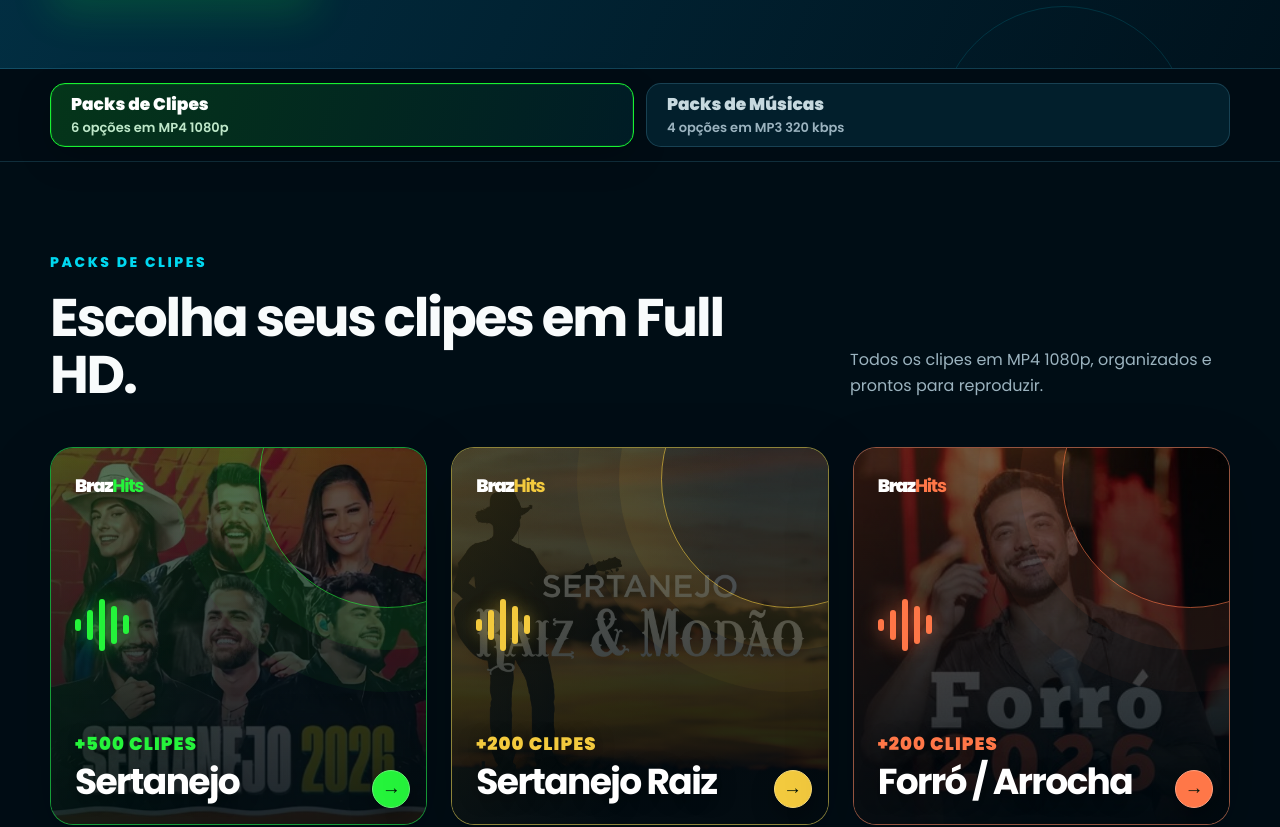
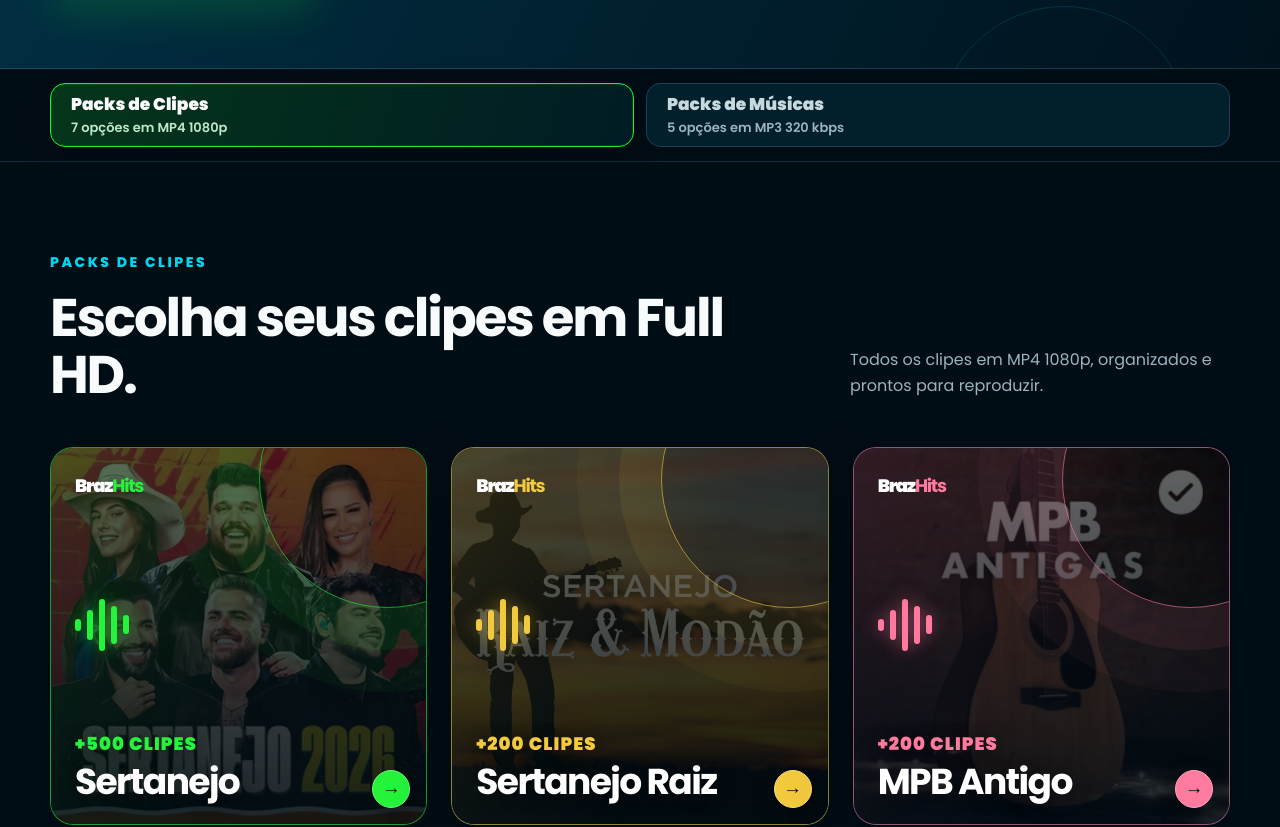
Before and after one commit to anthonyenzo/lp-lojabraz, a Next.js app: page / in a window 1280 px wide. Shown: the part 635-1462 px from the top of the page. Built offline with nearby package versions, Linux system fonts and the light colour scheme.

Commit message:
Add MPB packs to store catalog

```diff
--- a/app/globals.css
+++ b/app/globals.css
@@ -406,6 +406,7 @@ a:hover .arrow { transform: translateX(4px); }
 .tone-cyan .pack-cover { --accent: #00d8f0; }
 .tone-violet .pack-cover { --accent: #a886ff; }
 .tone-blue .pack-cover { --accent: #5f9dff; }
+.tone-rose .pack-cover { --accent: #ff7a9f; }
 
 .help-strip {
   border-block: 1px solid var(--line);
--- a/app/page.tsx
+++ b/app/page.tsx
@@ -12,6 +12,7 @@ type Pack = {
 const clipPacks: Pack[] = [
   { id: "clips-sertanejo", name: "Sertanejo", label: "Pack de Clipes Sertanejo", tone: "lime", image: "pack-sertanejo-2026.jpg", checkout: "https://checkout.brazhits.com.br/checkout/cms3nyhqu00q101ojp5uriham?offer=7JM1ZJ5", quantity: "+500 CLIPES", quality: "MP4 1080p", type: "clips" },
   { id: "clips-sertanejo-raiz", name: "Sertanejo Raiz", label: "Pack de Clipes Sertanejo Raiz", tone: "amber", image: "pack-sertanejo-raiz-modao.jpg", checkout: "https://checkout.brazhits.com.br/checkout/cms3qwbhf02ey01q2uric6p6b?offer=ct9lej3", quantity: "+200 CLIPES", quality: "MP4 1080p", type: "clips" },
+  { id: "clips-mpb-antigo", name: "MPB Antigo", label: "Pack de Clipes MPB Antigo", tone: "rose", image: "pack-mpb-antigo.jpg", checkout: "https://checkout.brazhits.com.br/checkout/cmsufz27u06cd01pzpp5wjgbk?offer=zlpfum6", quantity: "+200 CLIPES", quality: "MP4 1080p", type: "clips" },
   { id: "clips-forro-arrocha", name: "Forró / Arrocha", label: "Pack de Clipes Forró + Arrocha", tone: "orange", image: "pack-forro-arrocha-2026.jpg", checkout: "https://checkout.brazhits.com.br/checkout/cms50qbo101h701pxcrnwl7zn?offer=142tf5w", quantity: "+200 CLIPES", quality: "MP4 1080p", type: "clips" },
   { id: "clips-pagode", name: "Pagode", label: "Pack de Clipes Pagode", tone: "cyan", image: "pack-pagode-2026.jpg", checkout: "https://checkout.brazhits.com.br/checkout/cms50tr7p01jg01pxv6hv8di0?offer=3wkrmwo", quantity: "+200 CLIPES", quality: "MP4 1080p", type: "clips" },
   { id: "clips-rock-nacional", name: "Rock Nacional", label: "Pack de Clipes Rock Nacional", tone: "violet", image: "pack-rock-nacional.jpg", checkout: "https://checkout.brazhits.com.br/checkout/cms514n1801rx01ocfhh2ar5y?offer=d58z8ku", quantity: "+200 CLIPES", quality: "MP4 1080p", type: "clips" },
@@ -21,6 +22,7 @@ const clipPacks: Pack[] = [
 const musicPacks: Pack[] = [
   { id: "musicas-sertanejo", name: "Sertanejo 2026", label: "Pack de Músicas Sertanejo", tone: "lime", image: "musicas-sertanejo-2026.png", checkout: "https://checkout.brazhits.com.br/checkout/cmsdixa8e0n4w01omtl42bd2t?offer=4qvvse2", quantity: "+500 MÚSICAS", quality: "MP3 320 kbps", type: "musicas" },
   { id: "musicas-sertanejo-raiz", name: "Sertanejo Raiz", label: "Pack de Músicas Sertanejo Raiz", tone: "amber", image: "musicas-sertanejo-raiz-modao.png", checkout: "https://checkout.brazhits.com.br/checkout/cmseva9y80d1301pvob0fcl3e?offer=av91syt", quantity: "+500 MÚSICAS", quality: "MP3 320 kbps", type: "musicas" },
+  { id: "musicas-mpb-antigo", name: "MPB Antigo", label: "Pack de Músicas MPB Antigo", tone: "rose", image: "musicas-mpb-antigo.jpg", checkout: "https://checkout.brazhits.com.br/checkout/cmsuhszbh07ho01pzarg3bwlc?offer=i9a1fy7", quantity: "+500 MÚSICAS", quality: "MP3 320 kbps", type: "musicas" },
   { id: "musicas-gospel", name: "Gospel 2026", label: "Pack de Músicas Gospel", tone: "blue", image: "musicas-gospel-2026.png", checkout: "https://checkout.brazhits.com.br/checkout/cmsfh75xe090801oib5gfw1te?offer=zzn196z", quantity: "+500 MÚSICAS", quality: "MP3 320 kbps", type: "musicas" },
   { id: "musicas-rock-nacional", name: "Rock Nacional", label: "Pack de Músicas Rock Nacional", tone: "violet", image: "musicas-rock-nacional.png", checkout: "https://checkout.brazhits.com.br/checkout/cmsfhjb36094h01oi0dsomtab?offer=kc43nl3", quantity: "+500 MÚSICAS", quality: "MP3 320 kbps", type: "musicas" },
 ];
@@ -61,10 +63,10 @@ export default function Home() {
       <nav className="catalog-nav" aria-label="Escolha o tipo de Pack">
         <div className="shell catalog-switch">
           <button className={isClips ? "active" : ""} type="button" aria-pressed={isClips} onClick={() => selectCatalog("clips")}>
-            <span>Packs de Clipes</span><small>6 opções em MP4 1080p</small>
+            <span>Packs de Clipes</span><small>7 opções em MP4 1080p</small>
           </button>
           <button className={!isClips ? "active" : ""} type="button" aria-pressed={!isClips} onClick={() => selectCatalog("musicas")}>
-            <span>Packs de Músicas</span><small>4 opções em MP3 320 kbps</small>
+            <span>Packs de Músicas</span><small>5 opções em MP3 320 kbps</small>
           </button>
         </div>
       </nav>
```
Also changed, not shown: public/musicas-mpb-antigo.jpg (added), public/pack-mpb-antigo.jpg (added).
